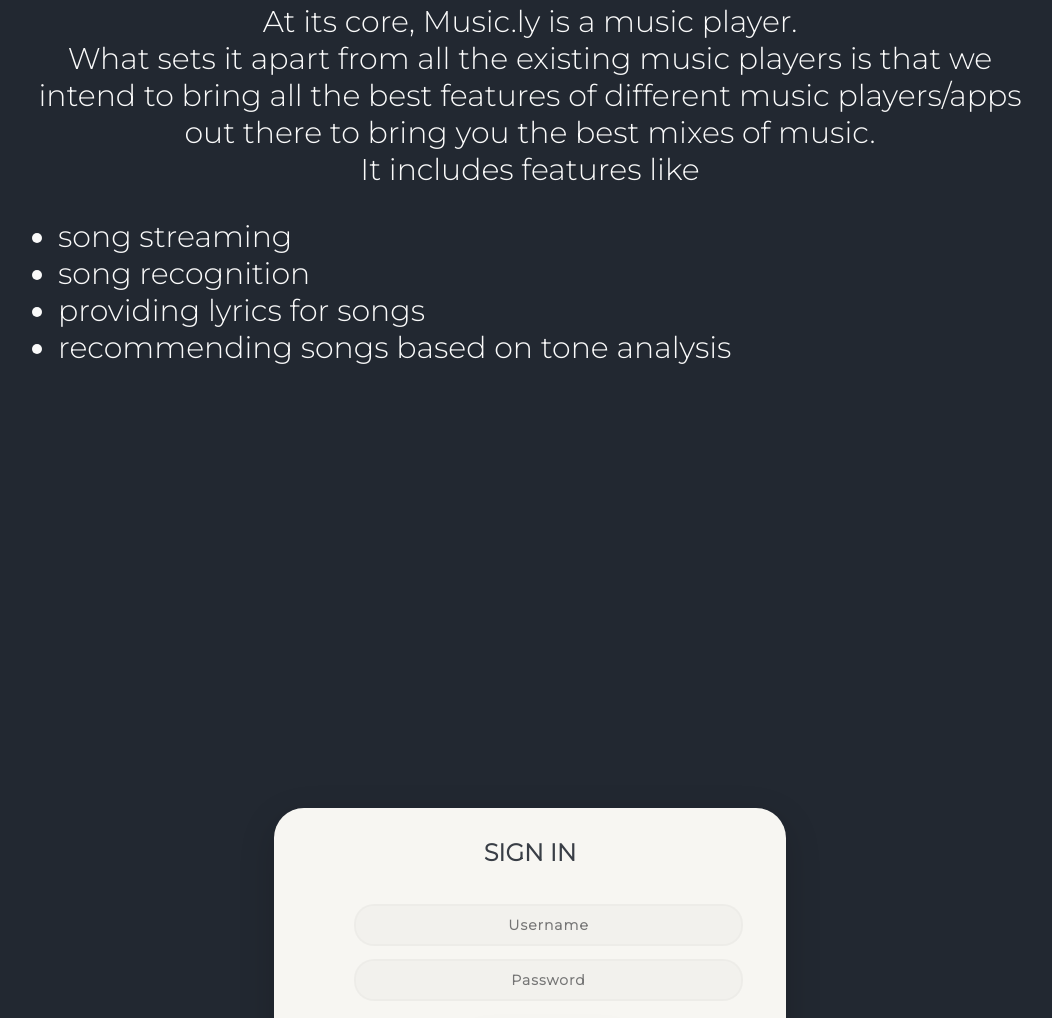
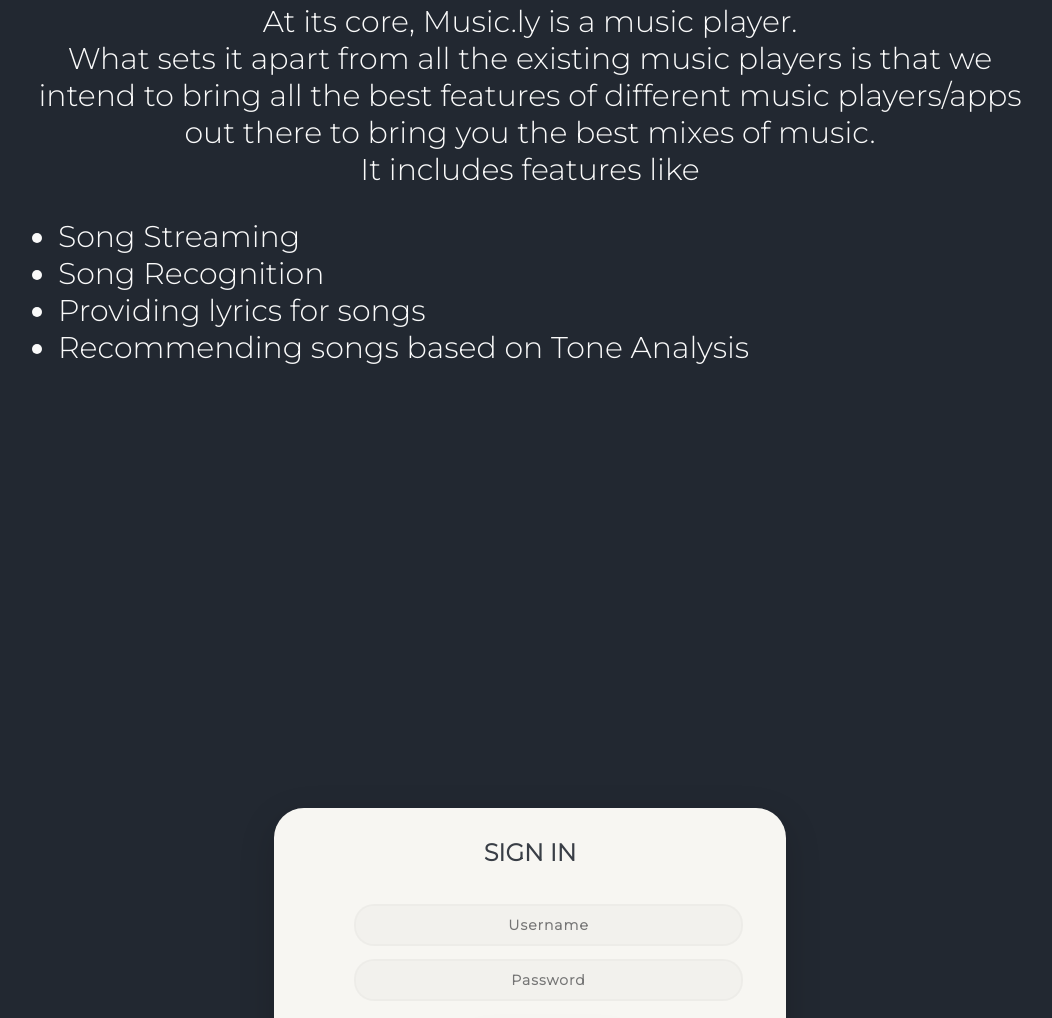
Before and after one commit to yakshakasturi/mini-project-2, a plain HTML site: page src/homepage.html in a window 1280 px wide. Shown: the part 1870-2888 px from the top of the page, without its empty margins (110-1162 px from the left). Drawn offline with Linux system fonts and the light colour scheme.

Commit message:
minor changes

```diff
--- a/src/homepage.html
+++ b/src/homepage.html
@@ -53,10 +53,10 @@
         What sets it apart from all the existing music players is that we intend to bring all the best features of different music players/apps out there to bring you the best mixes of music. <br>
         It includes features like <br>
         <ul>
-          <li> song streaming </li>
-          <li> song recognition </li>
-          <li> providing lyrics for songs </li>
-          <li> recommending songs based on tone analysis </li>
+          <li> Song Streaming </li>
+          <li> Song Recognition </li>
+          <li> Providing lyrics for songs </li>
+          <li> Recommending songs based on Tone Analysis </li>
         </ul>
       </p>
   </div>
```
